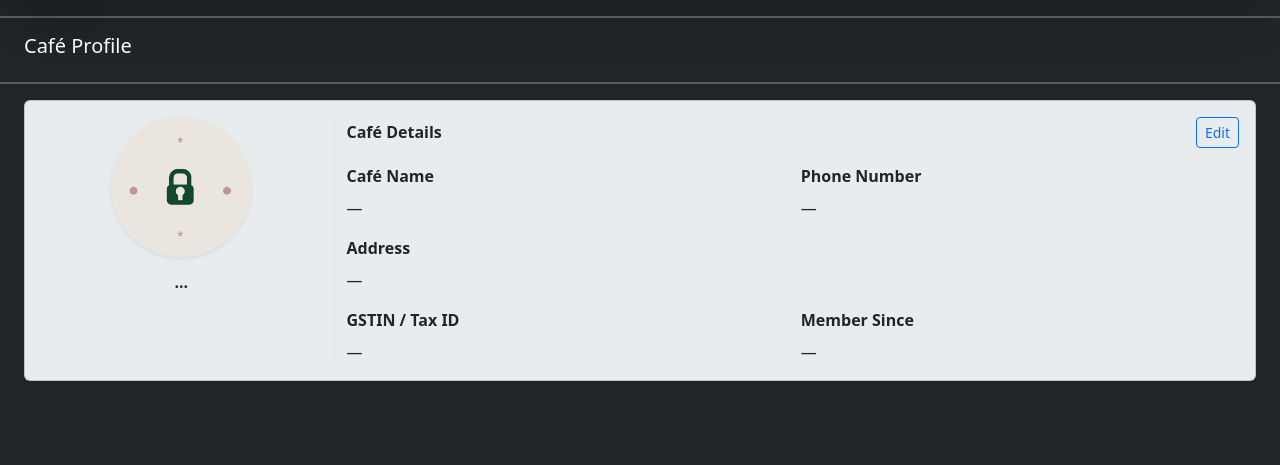
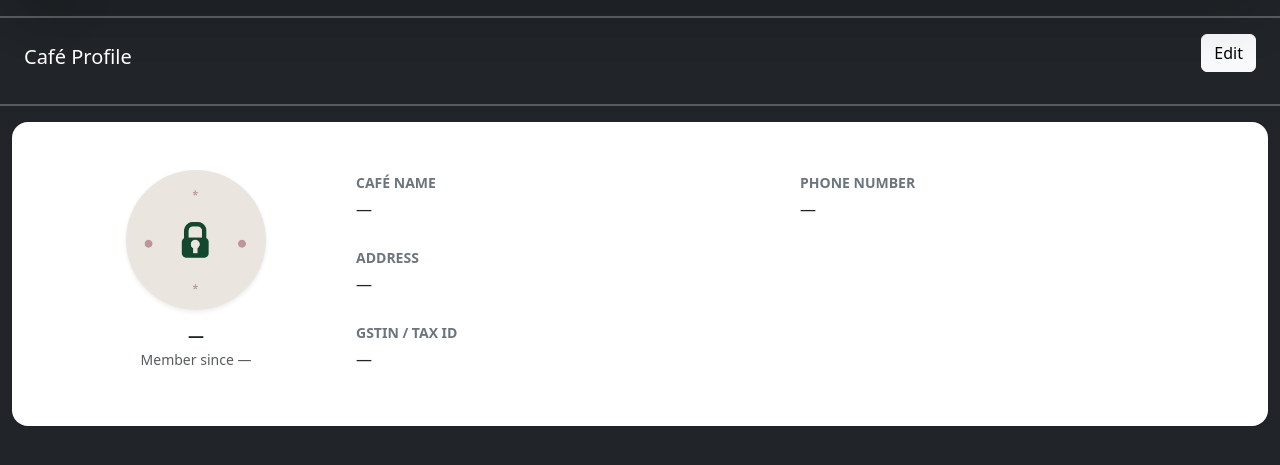
Before and after one commit to nextxlemons/YourPOS, a Django app: page /profile/ in a window 1280 px wide. Shown: the part 72-537 px from the top of the page. Run offline with Django 5.2, Linux system fonts and the light colour scheme; a user stored in the database is signed in; tables that the repository leaves empty hold one stand-in row (values such as "Sample post").

Commit message:
Completed Profile page

```diff
--- a/templates/base.html
+++ b/templates/base.html
@@ -5,6 +5,21 @@
     <meta name="viewport" content="width=device-width, initial-scale=1">
     <title>YourPOS/{% block title %}{% endblock title %}</title>
     <link href="https://cdn.jsdelivr.net/npm/bootstrap@5.3.8/dist/css/bootstrap.min.css" rel="stylesheet" integrity="sha384-sRIl4kxILFvY47J16cr9ZwB07vP4J8+LH7qKQnuqkuIAvNWLzeN8tE5YBujZqJLB" crossorigin="anonymous">
+
+<style>
+
+.toast-container {
+  position: fixed;
+  bottom: 20px;
+  left: 20px;
+  z-index: 9999;          /* ensures it stays above other divs */
+  padding: 12px 20px;
+  background: #d1ecf1;
+  border: 1px solid #bee5eb;
+  border-radius: 4px;
+  color: #0c5460;
+}
+</style>
 </head>
 <body class="bg-dark text-white">
   <nav class="navbar navbar-expand-lg bg-body-secondary rounded-2 m-2 mx-3 mt-3 shadow-lg">
@@ -50,7 +65,7 @@
     </div>
   </nav>
 
-  <div id="toast-container" class="position-relative my-3 mx-3" style="z-index: 1080;"></div>
+  <div id="toast-container"></div>
 
   {% if messages %}
   {% for message in messages %}
--- a/templates/profile.html
+++ b/templates/profile.html
@@ -1,70 +1,71 @@
 {% extends "base.html" %}
 {% block title %}Profile{% endblock title %}
 {% block body %}
+
 <hr class="border border-light border-1">
 <div class="container-fluid d-flex justify-content-between align-items-center px-4">
     <h5>Café Profile</h5>
+    <div class="d-flex justify-content-between align-items-center mb-3">
+        <div>
+            <button class="btn btn-light" id="edit-btn">Edit</button>
+            <button class="btn btn-success d-none" id="save-btn">Save</button>
+            <button class="btn btn-warning d-none" id="cancel-btn">Cancel</button>
+        </div>
+    </div>
 </div>
 <hr class="border border-white border-1">
 
-<div class="container-fluid px-4">
-    <div class="card bg-body-secondary text-dark shadow-sm">
-        <div class="card-body">
-            <div class="row">
+<div class="container-fluid">
+    <div class="card border-0 shadow-sm" style="border-radius: 16px;"> <!--background-color: #cbcbdd; -->
+        <div class="card-body p-4 p-md-5">
 
-                <!-- Left: picture + username -->
-                <div class="col-md-3 text-center border-end">
-                    <img id="profile-pic" src="/static/img/logo.jpg" class="rounded-circle shadow-sm mb-2"
-                         style="width: 140px; height: 140px; object-fit: cover;" alt="Profile picture">
-                    <div class="mb-2">
-                        <input type="file" id="profile-pic-input" accept="image/*" class="form-control form-control-sm d-none">
-                        <button class="btn btn-sm btn-outline-dark d-none" id="change-pic-btn">Change Photo</button>
-                    </div>
-                    <h6 class="fw-bold mb-0" data-field="name">...</h6>
+            <div id="form-error" class="alert alert-danger py-2 d-none"></div>
+
+            <div class="row g-4">
+
+                <!-- Left: picture -->
+                <div class="col-12 col-md-3 text-center">
+                    <img id="profile-pic" src="/static/img/logo.jpg"
+                         class="rounded-circle shadow-sm mb-3"
+                         style="width: 140px; height: 140px; object-fit: cover;"
+                         alt="Profile picture">
+                    <h6 class="fw-semibold mb-1" data-field="name">—</h6>
+                    <small class="text-muted d-block mb-2">Member since <span id="created-at-label">—</span></small>
+
+                    <input type="file" id="profile-pic-input" accept="image/*" class="form-control form-control-sm d-none">
+                    <button class="btn btn-sm btn-outline-dark d-none" id="change-pic-btn">
+                        Change Photo
+                    </button>
                 </div>
 
-                <!-- Right: editable fields -->
-                <div class="col-md-9">
-                    <div class="d-flex justify-content-between align-items-center mb-3">
-                        <h6 class="fw-semibold mb-0">Café Details</h6>
-                        <div>
-                            <button class="btn btn-sm btn-outline-primary" id="edit-btn">Edit</button>
-                            <button class="btn btn-sm btn-success d-none" id="save-btn">Save</button>
-                            <button class="btn btn-sm btn-outline-secondary d-none" id="cancel-btn">Cancel</button>
-                        </div>
-                    </div>
+                <!-- Right: fields -->
+                <div class="col-12 col-md-9">
+                    <div class="row g-4">
 
-                    <div id="form-error" class="text-danger mb-2"></div>
-
-                    <div class="row g-3">
                         <div class="col-md-6">
-                            <label class="form-label fw-semibold">Café Name</label>
-                            <span class="d-block field-view" data-field="name">—</span>
+                            <label class="form-label fw-semibold text-secondary text-uppercase small mb-1">Café Name</label>
+                            <div class="field-view fs-6" data-field="name">—</div>
                             <input type="text" class="form-control d-none field-edit" data-field="name">
                         </div>
 
                         <div class="col-md-6">
-                            <label class="form-label fw-semibold">Phone Number</label>
-                            <span class="d-block field-view" data-field="phone_number">—</span>
+                            <label class="form-label fw-semibold text-secondary text-uppercase small mb-1">Phone Number</label>
+                            <div class="field-view fs-6" data-field="phone_number">—</div>
                             <input type="text" class="form-control d-none field-edit" data-field="phone_number">
                         </div>
 
-                        <div class="col-md-12">
-                            <label class="form-label fw-semibold">Address</label>
-                            <span class="d-block field-view" data-field="address">—</span>
+                        <div class="col-12">
+                            <label class="form-label fw-semibold text-secondary text-uppercase small mb-1">Address</label>
+                            <div class="field-view fs-6" data-field="address">—</div>
                             <input type="text" class="form-control d-none field-edit" data-field="address">
                         </div>
 
                         <div class="col-md-6">
-                            <label class="form-label fw-semibold">GSTIN / Tax ID</label>
-                            <span class="d-block field-view" data-field="gstin">—</span>
+                            <label class="form-label fw-semibold text-secondary text-uppercase small mb-1">GSTIN / Tax ID</label>
+                            <div class="field-view fs-6" data-field="gstin">—</div>
                             <input type="text" class="form-control d-none field-edit" data-field="gstin">
                         </div>
 
-                        <div class="col-md-6">
-                            <label class="form-label fw-semibold">Member Since</label>
-                            <span class="d-block" id="created-at-label">—</span>
-                        </div>
                     </div>
                 </div>
 
@@ -134,6 +135,7 @@ function exitEditMode() {
     document.getElementById('save-btn').classList.add('d-none');
     document.getElementById('cancel-btn').classList.add('d-none');
     document.getElementById('change-pic-btn').classList.add('d-none');
+    document.getElementById('form-error').classList.add('d-none');
     document.getElementById('form-error').innerText = "";
 }
 
@@ -150,6 +152,7 @@ document.getElementById('change-pic-btn').addEventListener('click', function ()
 
 document.getElementById('save-btn').addEventListener('click', function () {
     const errorBox = document.getElementById('form-error');
+    errorBox.classList.add('d-none');
     errorBox.innerText = "";
 
     const payload = {};
@@ -164,6 +167,7 @@ document.getElementById('save-btn').addEventListener('click', function () {
             exitEditMode();
         } else {
             errorBox.innerText = data.error || 'Failed to update profile.';
+            errorBox.classList.remove('d-none');
         }
     });
 });
```
